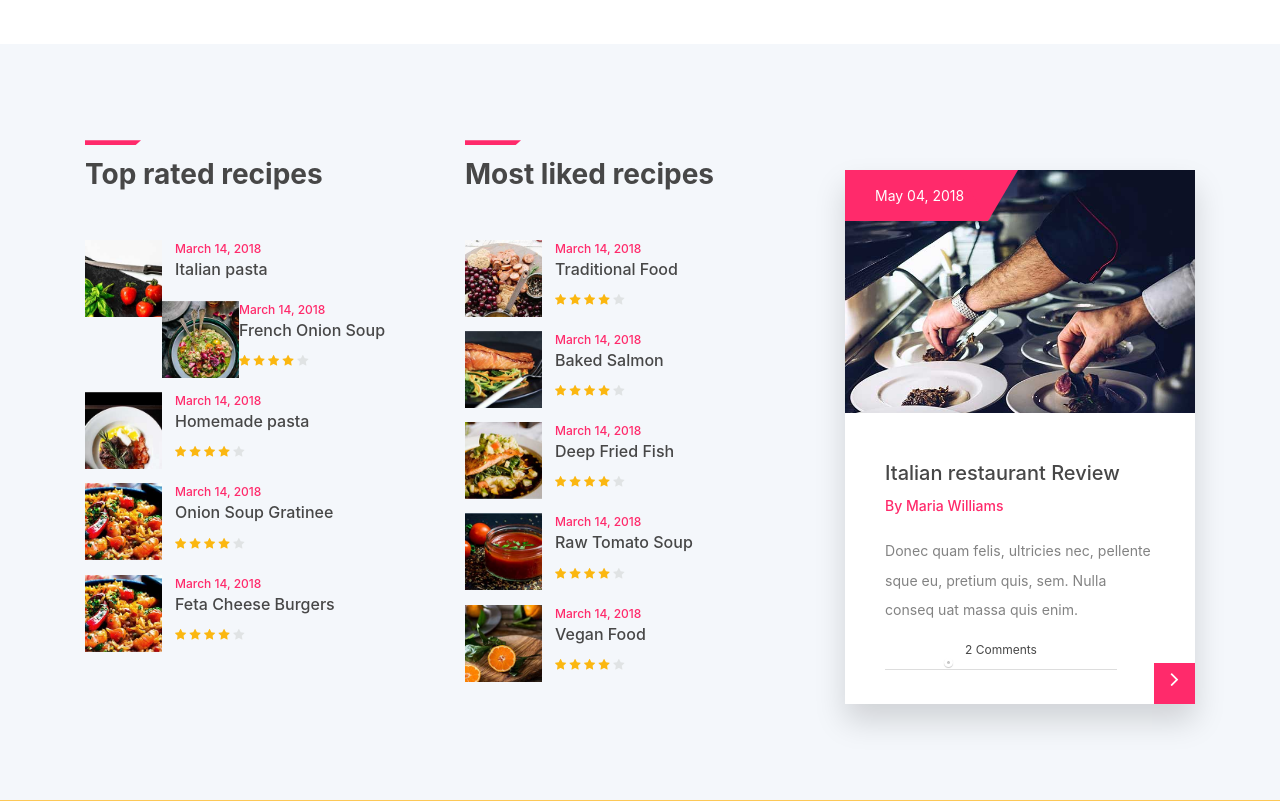
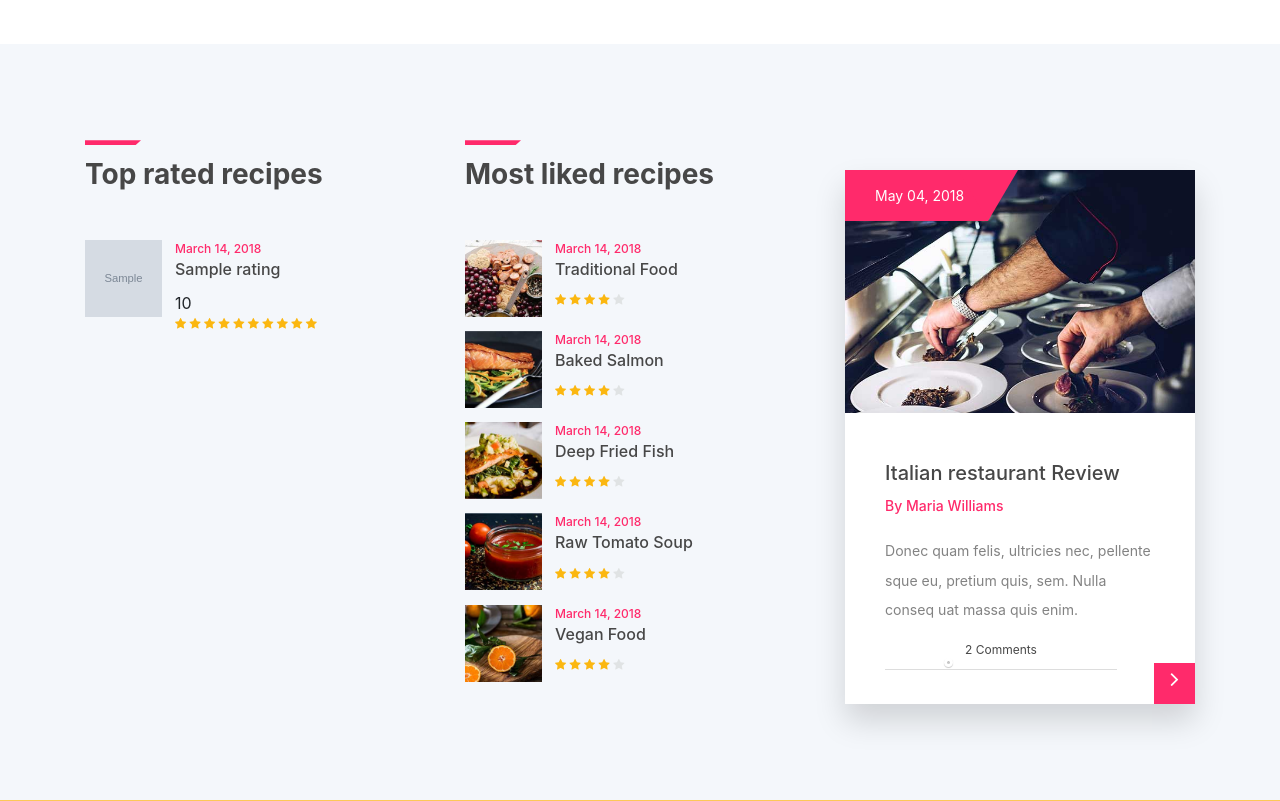
Before and after one commit to anugeorge123/Blog, a Django app: page / in a window 1280 px wide. Shown: the part 1776-2577 px from the top of the page. Run offline with Django 3.2, Linux system fonts and the light colour scheme; tables that the repository leaves empty hold one stand-in row (values such as "Sample post"); grey boxes marked "Sample" are stand-in pictures; some libraries are stand-ins or nearby versions.

Commit message:
upto star rating

```diff
--- a/blogapp/admin.py
+++ b/blogapp/admin.py
@@ -1,5 +1,5 @@
 from django.contrib import admin
-from .models import Realuser, Category, Type, Ingredients, Recipe, Review, Slider, Links, Contact, ImageSlider, About, AboutChild, GoogleMap
+from .models import Realuser, Category, Type, Ingredients, Recipe, Review, Slider, Links, Contact, ImageSlider, About, AboutChild, GoogleMap, Rating
 
 from django.conf import settings
 from django.contrib import admin
@@ -72,3 +72,4 @@ admin.site.register(ImageSlider, admin.ModelAdmin)
 admin.site.register(About, admin.ModelAdmin)
 admin.site.register(AboutChild, admin.ModelAdmin)
 # admin.site.register(GoogleMap, admin.ModelAdmin)
+admin.site.register(Rating, admin.ModelAdmin)
--- a/blogapp/views.py
+++ b/blogapp/views.py
@@ -1,7 +1,7 @@
 from django.shortcuts import render, redirect
 from django.http import HttpResponse, request
 from django.views.generic import View, DetailView
-from blogapp.models import Realuser, Category, Ingredients, Type,Recipe, Slider,  Review,  Links, Contact, ImageSlider, About, AboutChild, GoogleMap
+from blogapp.models import Realuser, Category, Ingredients, Type,Recipe, Slider,  Review,  Links, Contact, ImageSlider, About, AboutChild, GoogleMap, Rating
 from django.contrib.auth import login, authenticate, logout
 # from django.contrib.auth.models import Realuser
 from django.contrib.auth.hashers import check_password
@@ -25,6 +25,7 @@ from django.core.paginator import Paginator
 class Home(View):
 
     def get(self, request):
+        star_dict = {}
         form = Signupform()
         login = LoginForm()
         query_img = Recipe.objects.all().order_by('-date')[:6]
@@ -36,8 +37,14 @@ class Home(View):
         # query_captions = Slider_child.objects.all()
         query_icons = Links.objects.all()
         query_imageslider = ImageSlider.objects.all()
+        query_toprated = Rating.objects.all().order_by('-average')
 
-        return render(request, "index.html", {'id': form, 'log': login, 'product_images': query_img,'slider_details': query_background, 'socialicon': query_icons,'sliderimage':query_imageslider})
+        for i in query_toprated:
+            star_average = i.average
+            star_dict[i] = range(i.average)
+            print("dict-------------->", star_dict)
+            # print("--------------------iiii",i,range(i.average))
+        return render(request, "index.html", {'id': form, 'log': login, 'product_images': query_img,'slider_details': query_background, 'socialicon': query_icons,'sliderimage':query_imageslider, 'toprated':query_toprated, 'starrating': star_dict})
 
     def linkmail(request):
         token = request.GET['token']
@@ -194,13 +201,11 @@ class ContactView(View):
                 print(query_contact)
                 # query_contact.save()
                 conta["val"] = "success"
-            else:
-                conta["val"] = "failure"
-                conta["errors"] = "This Field is required"
-            return HttpResponse(json.dumps(conta), content_type="application/json")
+                return HttpResponse(json.dumps(conta), content_type="application/json")
         except Exception as e:
             print("error----->", e)
-            return HttpResponse("success")
+            conta["val"] = "failure"
+            return HttpResponse(json.dumps(conta), content_type="application/json")
 
 
 class RecipeSingle(DetailView):
@@ -227,13 +232,19 @@ class Comments(View):
     #     return render(request, "recipe_single.html", {'socialicon': query_icons,'comments': query_comments})
 
     def post(self, request):
+        n=0
         comm = {}
         print(self.request.POST)
         recipe_id =request.POST.get('txt_recipe', None)
         recipe_name= Recipe.objects.get(id=recipe_id)
         print("----------------------------", recipe_name)
-        name = request.POST['txt_name']
-        email= request.POST['txt_email']
+        name = request.user
+        print("name",name)
+        query_email = Realuser.objects.get(username=name)
+        print("query email",query_email.email)
+        email =query_email.email
+        # n ame = request.POST['txt_name']
+        # email= request.POST['txt_email']
         subject = request.POST['txt_subject']
         message = request.POST['txt_message']
         rate = request.POST['txt_rate']
@@ -247,24 +258,38 @@ class Comments(View):
                 print("query ========================================", query_save.name, query_save.email)
                 query_save.save()
 
-                query_rate = Review.objects.filter(recipe = recipe_name)
+                query_rate = Review.objects.filter(recipe=recipe_name)
+                print("*****************************************************************", query_rate)
+                query_image = Recipe.objects.get(recipe = recipe_name)
+                image = query_image.img
+                print("image",image)
                 c=query_rate.count()
+                print("count=", c)
                 for i in query_rate:
-                    num = int(i.rate)
+                    n = n + int(i.rate)
                     if(c==1):
-                        avgRate= num
-                    else:
-                        avgRate = num
-                    print("average", avgRate)
+                        avgRate= n
+                        query_rating = Rating(recipe_name=recipe_name, total=n, average=avgRate, image=image)
+                        query_rating.save()
+                        print("average", avgRate)
+                    elif(c>1):
+                        avgRate = n/c
+                        print("avearge",avgRate)
+                        query_rating = Rating.objects.get(recipe_name=recipe_name)
+                        print("query rating", query_rating)
+                        query_rating.total = n
+                        query_rating.average = avgRate
+                        query_rating.image = image
+                        query_rating.save()
+                        print("average", avgRate)
+                        comm["val"] = "success"
+                        return HttpResponse(json.dumps(comm), content_type="application/json")
 
-                comm["val"] = "success"
-            else:
-                comm["val"] = "failure"
-                comm["errors"] = "This Field is required"
-            return HttpResponse(json.dumps(comm), content_type="application/json")
 
         except Exception as e:
-            print("error-----",e)
+            comm["val"] = "failure"
+            # comm["errors"] = "This Field is required"
+            return HttpResponse(json.dumps(comm), content_type="application/json")
 
 
 class TotalSearch(View):
--- a/static/js/signup.js
+++ b/static/js/signup.js
@@ -22,12 +22,8 @@ $.ajaxSetup({
          }
      }
 });
-//$("#btn_signup").click(function(e){
-//$("#formid").submit()
-//alert("helloo");
-//});
+
 $("#formid").submit(function(e) {
-//alert("signup");
     var url = $('#url').val();
     e.preventDefault();
     var formData = new FormData(this);
@@ -40,7 +36,6 @@ $("#formid").submit(function(e) {
     processData: false,
         success : function(data)
         {
-//            alert("inside successs fn");
             console.log(data);
             if(data.pass)
             {
@@ -48,7 +43,7 @@ $("#formid").submit(function(e) {
             }
             if (data.val =="Success")
              {
-//               alert("Signup done successfully");
+             //
              }
              else if(data.val =="failure")
              {
@@ -89,7 +84,7 @@ $("#formid").submit(function(e) {
 });
 
 $("#btn_login").click(function(e){
-alert("login button");
+
 $("#loginform").submit()
 });
 $("#loginform").submit(function(e) {
@@ -139,16 +134,15 @@ $.ajax({
 	{
 		if(data.val="success")
 		{
-			alert("success");
+
+			  document.getElementById("alert").innerHTML = "Success";
+
 		}
-		else
-		{
-			alert("comment not submitted");
-		}
+
 	},
 	error:function()
 	{
-	alert("Connection Failed");
+document.getElementById("error").innerHTML = "Empty fields not allowed";
 	}
 	});
 });
@@ -207,9 +201,8 @@ $.ajax({
 //    });
 //
 
-//
+
 //$("#btn_send").click(function(e){
-//alert("send button");
 //$("#contactform").submit()
 //});
 //$("#contactform").submit(function(e) {
@@ -227,18 +220,15 @@ $.ajax({
 //            console.log(data);
 //            if (data.val == "success")
 //             {
-//	        	alert("success");
-//             }
-//            else if(data.val =="failed")
-//             {
-//               alert("Failed !");
+//	        	 document.getElementById("alert").innerHTML = "Success";
+//
 //             }
 //
 //        },
 //        // handle a non-successful response
 //        error : function(xhr,errmsg,errors)
 //         {
-//             alert("Login Failed");
+//              document.getElementById("error").innerHTML = "Empty field not allowed!";
 //        console.log(xhr.status + ": " + xhr.responseText);
 //        console.log(errors)// provide a bit more info about the error to the console
 //        }
@@ -258,16 +248,13 @@ $.ajax({
 	{
 		if(data.val="success")
 		{
-			//alert("success");
+			document.getElementById("alert").innerHTML = "Success";
 		}
-		else
-		{
-			alert("comment not submitted");
-		}
+
 	},
 	error:function()
 	{
-	alert("Connection Failed");
+ document.getElementById("error").innerHTML = "Empty field not allowed!";
 	}
 	});
 });
--- a/templates/contact.html
+++ b/templates/contact.html
@@ -155,8 +155,9 @@
 								</div>
 								<div class="col-md-12">
 									<input type="text" placeholder="Subject" name="txt_subject">
-									<textarea placeholder="Message" name="txt_message"></textarea>
+									<textarea placeholder="Message" name="txt_message"></textarea><h3 id ="alert"></h3>	<h3 id ="error"></h3>
 									<button class="site-btn" id="btn_send">Send</button>
+
 								</div>
 							</div>
 						</form>
--- a/templates/index.html
+++ b/templates/index.html
@@ -215,77 +215,32 @@
 						<h3>Top rated recipes</h3>
 					</div>
 					<ul class="sp-recipes-list">
+
+						{% for item in toprated %}
 						<li>
-							<div class="rl-thumb set-bg" data-setbg="{% static 'img/thumb/1.jpg' %}"></div>
+							<div class="rl-thumb set-bg" data-setbg="{{item.image.url}}"></div>
 							<div class="rl-info">
 								<span>March 14, 2018</span>
-								<h6>Italian pasta</h6>
-<!--								<div class="rating">-->
-<!--									<i class="fa fa-star"></i>-->
-<!--									<i class="fa fa-star"></i>-->
-<!--									<i class="fa fa-star"></i>-->
-<!--									<i class="fa fa-star"></i>-->
-<!--									<i class="fa fa-star is-fade"></i>-->
-<!--								</div>-->
-							</div>
-						</li>
-						<li>
-							<div class="rl-thumb set-bg" data-setbg="{% static 'img/thumb/2.jpg' %}"></div>
-							<div class="rl-info">
-								<span>March 14, 2018</span>
-								<h6>French Onion Soup</h6>
+								<h6>{{item.recipe_name}}</h6>
+									{{item.average}}
+
 								<div class="rating">
+
+									{% for key,values in starrating.items %}
+									{% for i in values %}
 									<i class="fa fa-star"></i>
-									<i class="fa fa-star"></i>
-									<i class="fa fa-star"></i>
-									<i class="fa fa-star"></i>
-									<i class="fa fa-star is-fade"></i>
+									{% endfor %}
+									{% endfor %}
+
 								</div>
 							</div>
+
 						</li>
-						<li>
-							<div class="rl-thumb set-bg" data-setbg="{% static 'img/thumb/3.jpg' %}"></div>
-							<div class="rl-info">
-								<span>March 14, 2018</span>
-								<h6>Homemade  pasta</h6>
-								<div class="rating">
-									<i class="fa fa-star"></i>
-									<i class="fa fa-star"></i>
-									<i class="fa fa-star"></i>
-									<i class="fa fa-star"></i>
-									<i class="fa fa-star is-fade"></i>
-								</div>
-							</div>
-						</li>
-						<li>
-							<div class="rl-thumb set-bg" data-setbg="{% static 'img/thumb/4.jpg' %}"></div>
-							<div class="rl-info">
-								<span>March 14, 2018</span>
-								<h6>Onion Soup Gratinee</h6>
-								<div class="rating">
-									<i class="fa fa-star"></i>
-									<i class="fa fa-star"></i>
-									<i class="fa fa-star"></i>
-									<i class="fa fa-star"></i>
-									<i class="fa fa-star is-fade"></i>
-								</div>
-							</div>
-						</li>
-						<li>
-							<div class="rl-thumb set-bg" data-setbg="{% static 'img/thumb/4.jpg' %}"></div>
-							<div class="rl-info">
-								<span>March 14, 2018</span>
-								<h6>Feta Cheese Burgers</h6>
-								<div class="rating">
-									<i class="fa fa-star"></i>
-									<i class="fa fa-star"></i>
-									<i class="fa fa-star"></i>
-									<i class="fa fa-star"></i>
-									<i class="fa fa-star is-fade"></i>
-								</div>
-							</div>
-						</li>
+						{% endfor %}
 					</ul>
+
+
+
 				</div>
 				<div class="col-lg-4 col-md-6 ftw-warp">
 					<div class="section-title">
```
Also changed, not shown: blogapp/models.py (+17 -0 lines), templates/recipe_single.html (+25 -53 lines), blogapp/migrations/0016_rating.py (added), blogapp/migrations/0017_rating_image.py (added).
